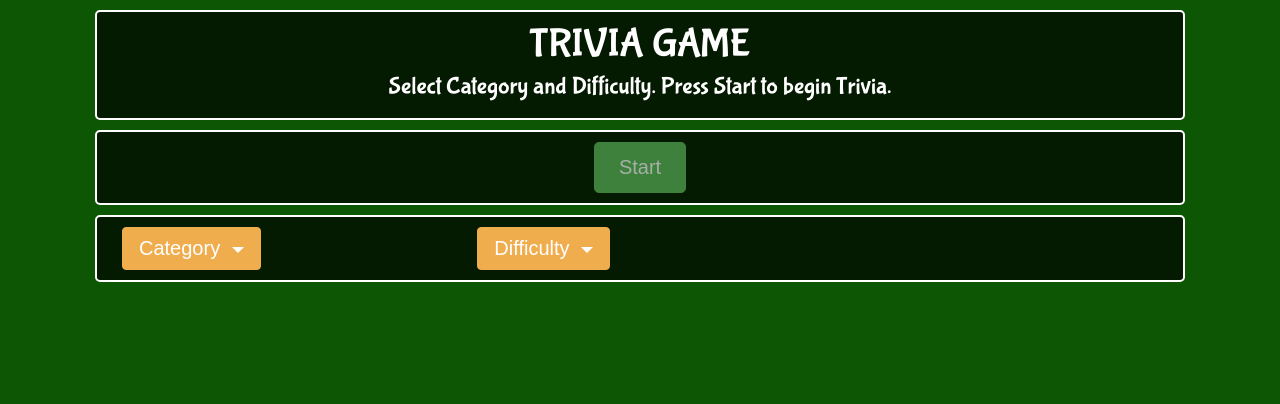
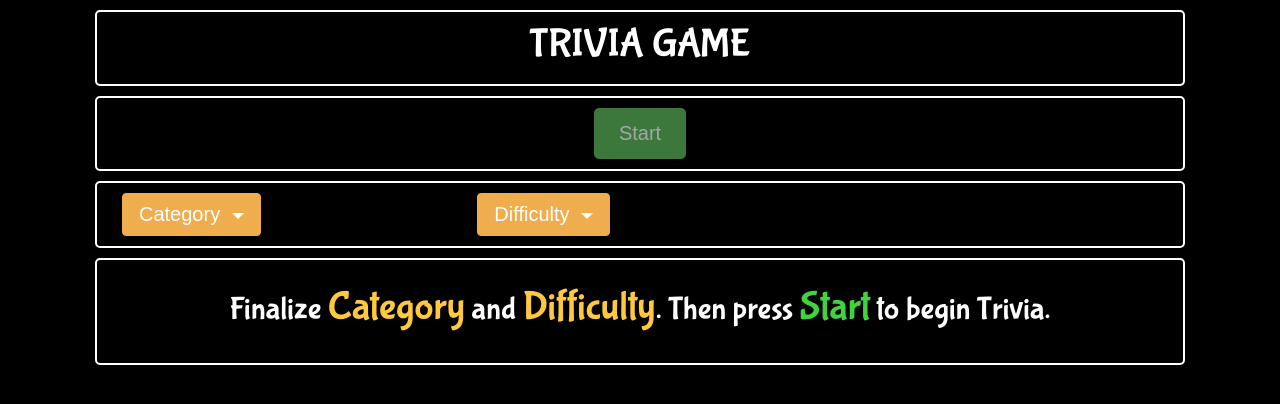
Before and after one commit to AceARK/TriviaGame, a PHP site: page / in a window 1280 px wide. Shown: the top 404 px of the page. Run offline with PHP 8.4, Linux system fonts and the light colour scheme; some libraries are stand-ins or nearby versions.

Commit message:
Fixing radio text on click issue, adding hover color, resizing large bg image

```diff
--- a/assets/css/style.css
+++ b/assets/css/style.css
@@ -3,7 +3,7 @@
 }
 
 body {
-	background-color: #0d5603;
+	background-color: black;
 	background-repeat: no-repeat;
 	/*background-size: 100%;*/
 	/* center center fixed;*/
@@ -18,7 +18,7 @@ body {
 }
 
 html {
-	background-color: #0d5603;
+	background-color: black;
 	background-repeat: no-repeat;
 	/*background-size: 100%;*/
 	/* center center fixed;*/
@@ -72,13 +72,17 @@ span {
 
 .questionAndAnswerDiv {
 	margin: 10px;
-	font-size: 25px;
 	font-weight: 500;
 }
 
-.options {
+.question {
+	color: #fcc94b;
+	font-size: 26px;
+}
+
+label {
 	margin: 10px;
-	font-size: 26px;
+	font-size: 24px;
 }
 
 #submitAnswers {
@@ -89,6 +93,16 @@ span {
 	font-size: 25px;
 }
 
-.triviaRow {
-	display: none;
+h2 {
+	padding: 15px;
 }
+
+#green {
+	color: #41d33f;
+	font-size: 40px;
+}
+
+.yellow {
+	color: #ffc83f;
+	font-size: 40px;
+}
--- a/assets/javascript/app1.js
+++ b/assets/javascript/app1.js
@@ -1,4 +1,5 @@
 var countdownInterval;
+var resetAfterResultDisplay;
 
 // Game object
 var game = {
@@ -36,7 +37,7 @@ var game = {
 		for(var i=0; i<game.questionsAndAnswersArray.length; i++) {
 			var currentQuestion = game.questionsAndAnswersArray[i];
 			var questionDiv = $('<div class="questionAndAnswerDiv">');
-			questionDiv.html((i+1) + ". " + currentQuestion.question + "<br>");
+			questionDiv.html("<div class='question'>" +(i+1) + ". " + currentQuestion.question + "</div>");
 			console.log("question being filled " + currentQuestion.question);
 			var correctAnswerIndex = Math.floor(Math.random()*4);
 			var choiceArray = [];
@@ -44,7 +45,7 @@ var game = {
 			var j=0;
 			for(var k=0; k<4; k++) {
 				var newChoice = $('<input>');
-				newChoice.attr({'type': 'radio', 'name' : 'options'+[i]});
+				newChoice.attr({'type': 'radio', 'name' : 'options'+ i, 'id' : 'options'+ i + '-'+ k});
 				newChoice.addClass('options');
 				newChoice.css({'width' : '20px' , 'height' : '20px'});
 				if(k === correctAnswerIndex) {
@@ -56,7 +57,7 @@ var game = {
 					newChoice.data("answer", "wrong");
 				}
 				questionDiv.append(newChoice);
-				questionDiv.append(choiceArray[k] + "</label>");
+				questionDiv.append("<label for=options"+ i + '-'+ k +">"+choiceArray[k]+"</label>");
 			}
 			$("#triviaQuestions").append(questionDiv);
 		}
@@ -80,6 +81,13 @@ var game = {
 		game.startCountdown();
 		$(".timer").show();
 		$("#timeLeft").show();
+
+		$(".questionAndAnswerDiv>label").hover(function(){
+	  		var timerColor = $("#timeLeft").css('background-color');
+	  		$(this).css('color', timerColor);
+	  	}, function(){
+	  		$(this).css('color', 'white');
+	  	});
 	},
 
 	// timer functions
@@ -182,13 +190,13 @@ var game = {
 		}
 		$("#submitAnswers").attr('disabled', true);
 
-	    setTimeout(function(){
+	    resetAfterResultDisplay = setTimeout(function(){
 	    	$(".displayResults").hide();
-	    	game.restartGame();
+	    	game.resetGame();
 	    },4500);
 	},
 
-	restartGame : function restartGame() {
+	resetGame : function resetGame() {
 		game.time = 30;
 		game.questionsAndAnswersArray = [];
 		game.arrayOfUsedIndices = [];
@@ -198,13 +206,15 @@ var game = {
 		game.unanswered = 0;
 		game.countDownStarted = false;
 		game.countDownEnd = false;
-		$(".triviaRow").hide();
+		categorySelected = false;
+		difficultySelected = false;
 		$(".timer").hide();
 		$("#timeLeft").hide();
 		$("#timeLeft").css('background-color','#04ff00');
 		$("#timeLeft").css('border','4px solid #028700');
 		$("#timeLeft").html("");
 		$(".startRow").show();
+		$(".instruction").show();
 		$("#start").attr('disabled',true);
 		$(".displayResults").hide();
 		$(".categoryDropdown:first-child").text("Category");
@@ -216,12 +226,11 @@ var game = {
 };
 
 var categorySelected = false;
-	var difficultySelected = false;
+var difficultySelected = false;
 
 // program begins
 $(document).ready(function(event) {
-	// $(".triviaRow").hide();
-	// $(".displayResults").hide();
+	$(".instruction").show();
 	$("#start").attr('disabled',true);
 
 	$(".category").on("click",function(){
@@ -246,6 +255,7 @@ $(document).ready(function(event) {
 	});
 
 	$("#start").on("click",function(){
+		$(".instruction").hide();
 		$(".startRow").hide();
 		$("#start").attr('disabled', true);
 		$(".categoryDropdown").attr('disabled',true);
@@ -255,7 +265,8 @@ $(document).ready(function(event) {
 	});
 
   	$("#restartTrivia").on("click", function(){
-  		game.restartGame();
+  		clearTimeout(resetAfterResultDisplay);
+  		game.resetGame();
   	});
 
 });
--- a/index.html
+++ b/index.html
@@ -19,7 +19,6 @@
 		<div class="row heading">
 			<div class="col-sm-12 text-center">
 				<h1>TRIVIA GAME</h1>
-				<h4>Select Category and Difficulty. Press Start to begin Trivia.</h4>
 			</div>
 		</div>
 
@@ -62,6 +61,11 @@
 		</div>
 		<div class="triviaRow row">
 			<div class="col-sm-12">
+				<div class="row instruction text-center">
+					<div class="col-sm-12">
+						<h2>Finalize <span class="yellow">Category</span> and <span class="yellow">Difficulty</span>. Then press <span id="green">Start</span> to begin Trivia.</h2>
+					</div>
+				</div>
 				<div class="row">
 					<div class="col-sm-12" id="triviaQuestions"></div>
 				</div>
```
